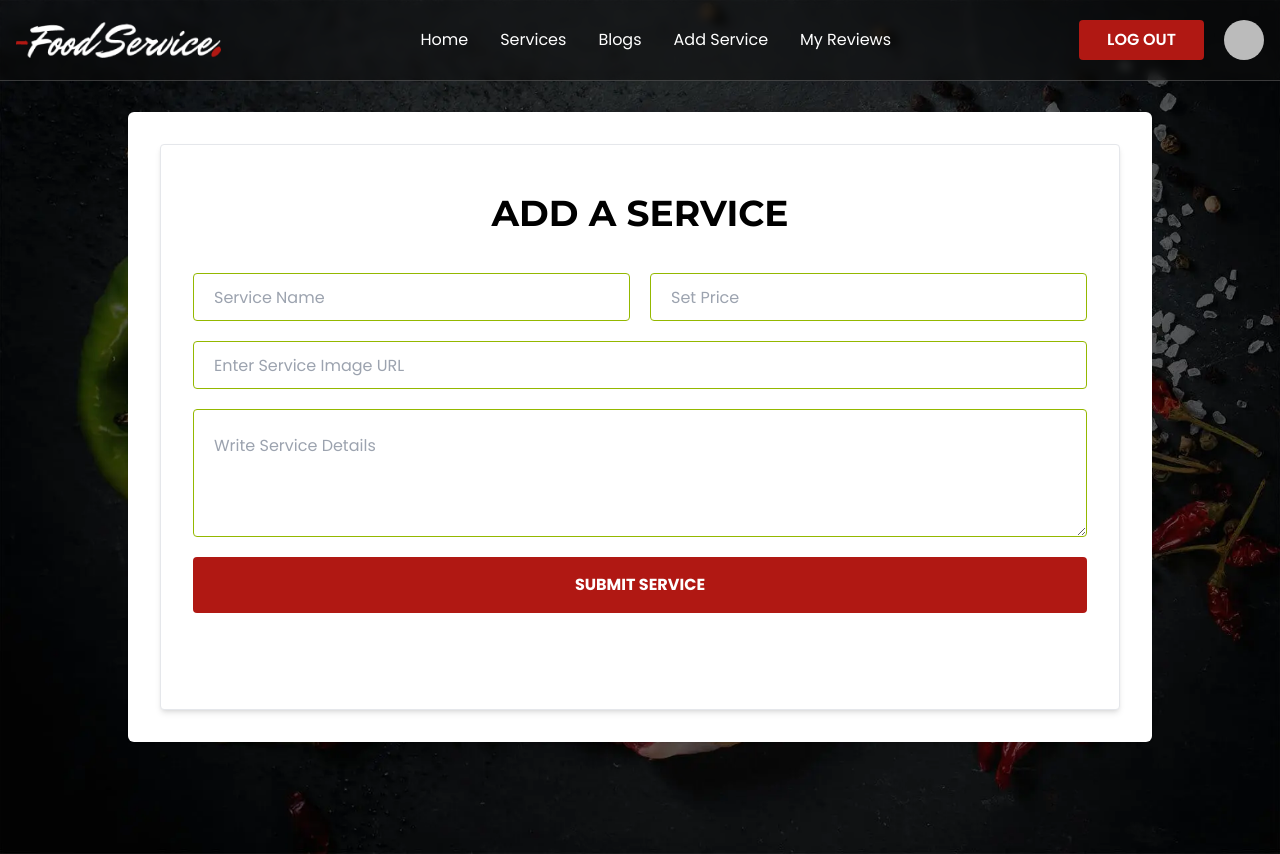
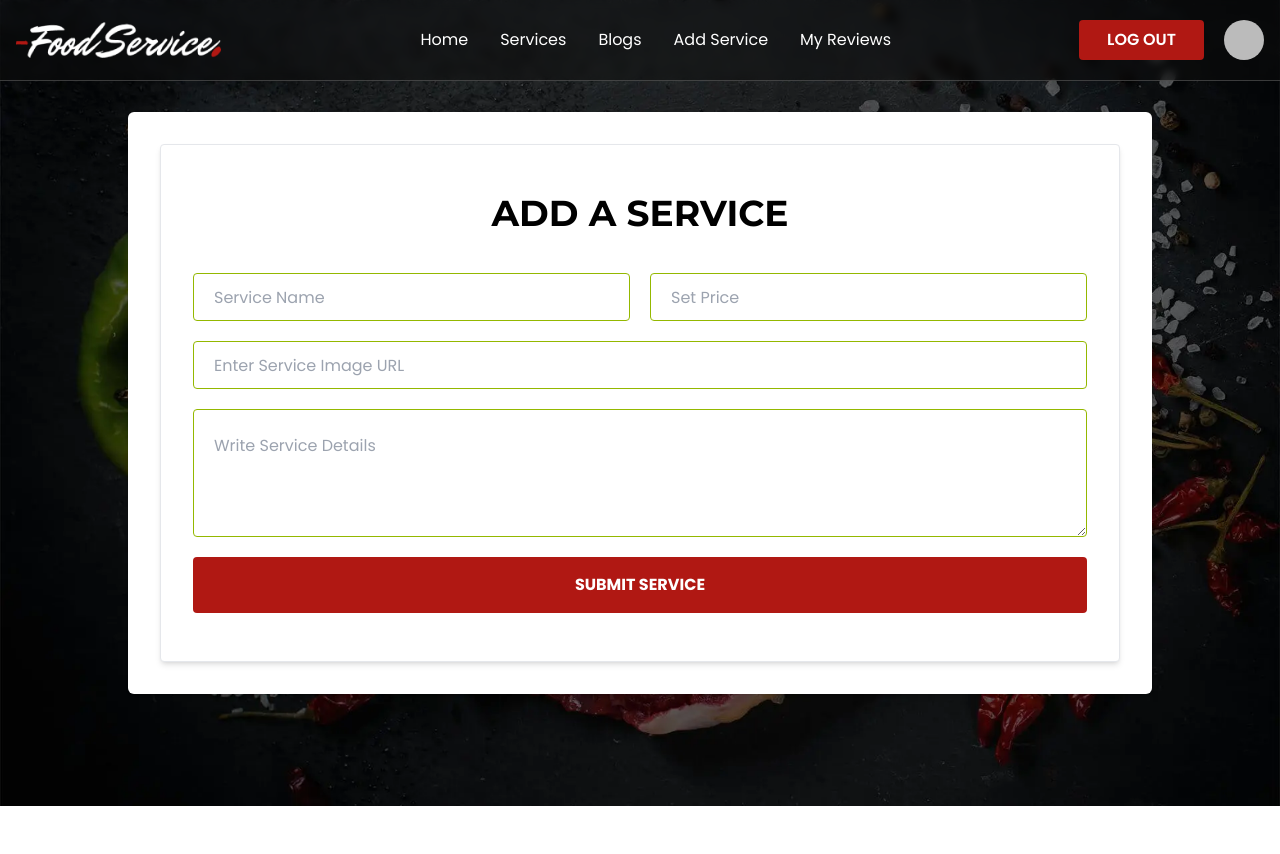
Before and after one commit to aroy15/food-review-service, a React (Create React App) app: page /add-service in a window 1280 px wide. After the commit the page ends 806 px from the top, so only its background shows below. Built offline with nearby package versions, Linux system fonts and the light colour scheme; no server answers; sample sign-in values are in the browser's storage.

Commit message:
service single page revies fixed

```diff
--- a/src/pages/AddService/AddService.js
+++ b/src/pages/AddService/AddService.js
@@ -1,6 +1,8 @@
 import React, { useState } from 'react';
+import servicesBg from '../../assets/img/services-bg.webp'
+import { ToastContainer, toast } from 'react-toastify';
+import 'react-toastify/dist/ReactToastify.css';
 
-import servicesBg from '../../assets/img/services-bg.webp'
 
 const AddService = () => {
     const [error, setError] = useState('')
@@ -29,7 +31,16 @@ const AddService = () => {
             body: JSON.stringify(service)
         })
         .then(res => res.json())
-        .then(data => console.log(data))
+        .then(data => {
+            console.log(data)
+            if(data.acknowledged){
+                toast.success(`Service Added Successfully 😃`,{
+                    position: "top-center",
+                    toastId: 'id'
+                })
+                form.reset();
+            }
+        })
         .catch(err => setError(err))
     }
 
@@ -40,7 +51,7 @@ const AddService = () => {
                     <div className="flex flex-row items-center gap-6 lg:p-8 lg:bg-white sm:shadow rounded-md max-w-5xl w-full mx-auto">
                         <div className='w-full rounded py-12 px-8 shadow-md border border-gray-200 bg-white'>
                             <h2 className='uppercase text-4xl text-center pb-10'>Add a Service</h2>
-                            <form onSubmit={handleSubmitService} className='grid grid-cols-1 md:grid-cols-2 gap-5 pb-12'>
+                            <form onSubmit={handleSubmitService} className='grid grid-cols-1 md:grid-cols-2 gap-5'>
                                 <input type="text" name="serviceName" placeholder="Service Name"  className="input input-md h-12 rounded px-5 border  border-primary" required />
                                 <input type="number" name="price" placeholder="Set Price"  className="input input-md h-12 rounded px-5 border  border-primary" required />
                                 <input type="url" name="image" placeholder="Enter Service Image URL"  className="col-span-full input input-md h-12 rounded px-5 border  border-primary" required />
@@ -52,6 +63,7 @@ const AddService = () => {
                             }
                         </div>
                     </div>
+                    <ToastContainer></ToastContainer>
                 </div>
             </section>
 
--- a/src/pages/MyReviews/MyReviews.js
+++ b/src/pages/MyReviews/MyReviews.js
@@ -59,6 +59,8 @@ const MyReviews = () => {
                                 :
                                 <>
                                     {
+                                        reviews.length < 1 ? <h2 className='text-secondary text-center text-4xl'>No reviews were added</h2>
+                                        :
                                         reviews.map(review => <MyReviewCard
                                             key={review._id}
                                             review={review}
--- a/src/pages/ServiceSingle/ServiceSingle.js
+++ b/src/pages/ServiceSingle/ServiceSingle.js
@@ -10,7 +10,8 @@ const ServiceSingle = () => {
     const [error, setError] = useState('');
     const service = useLoaderData()
     const { serviceName, serviceDetails, image, price, rating, _id } = service;
-    const { user, setLoading, loading } = useContext(AuthContext);
+    const { user } = useContext(AuthContext);
+
 
     const handleAddReview = event => {
         event.preventDefault();
@@ -42,7 +43,6 @@ const ServiceSingle = () => {
             body: JSON.stringify(reviewData)
         })
             .then(res => {
-                setLoading(true)
               return  res.json()
             })
             .then(data => {
@@ -50,7 +50,6 @@ const ServiceSingle = () => {
                 if (data.acknowledged) {
                     form.reset();
                 }
-                setLoading(false)
             })
             .catch(err => setError(err.message))
     }
@@ -60,7 +59,7 @@ const ServiceSingle = () => {
         .then(res => res.json())
         .then(data => setReviews(data))
         .catch(err => setError(err.message))
-    },[_id])
+    },[_id,reviews])
 
     return (
         <>
@@ -104,6 +103,8 @@ const ServiceSingle = () => {
                         <h2 className='text-4xl pb-6 uppercase'>Reviews of this service:</h2>
                         <div className='flex flex-col gap-6'>
                             {
+                                reviews.length < 1 ? <h3 className='text-secondary text-2xl'>No reviews were added</h3>
+                                :
                                 reviews.map(review => <ReviewCard
                                     key={review._id}
                                     review={review}
```
